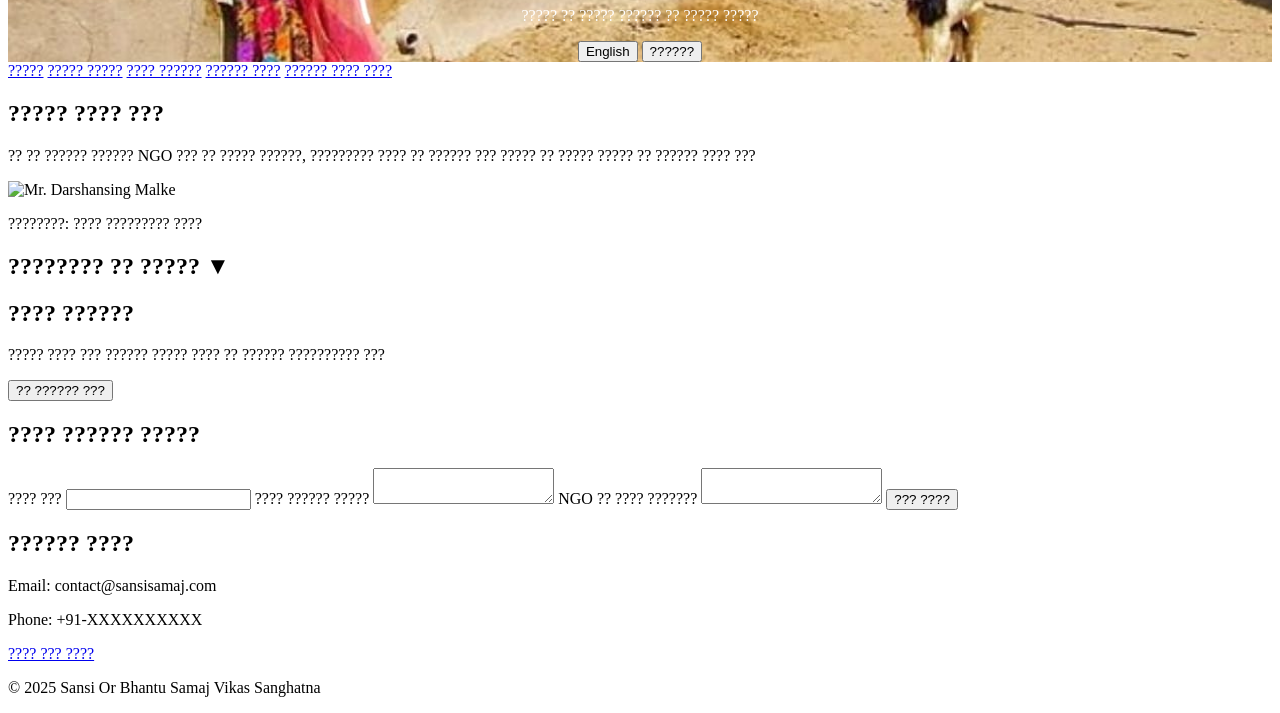
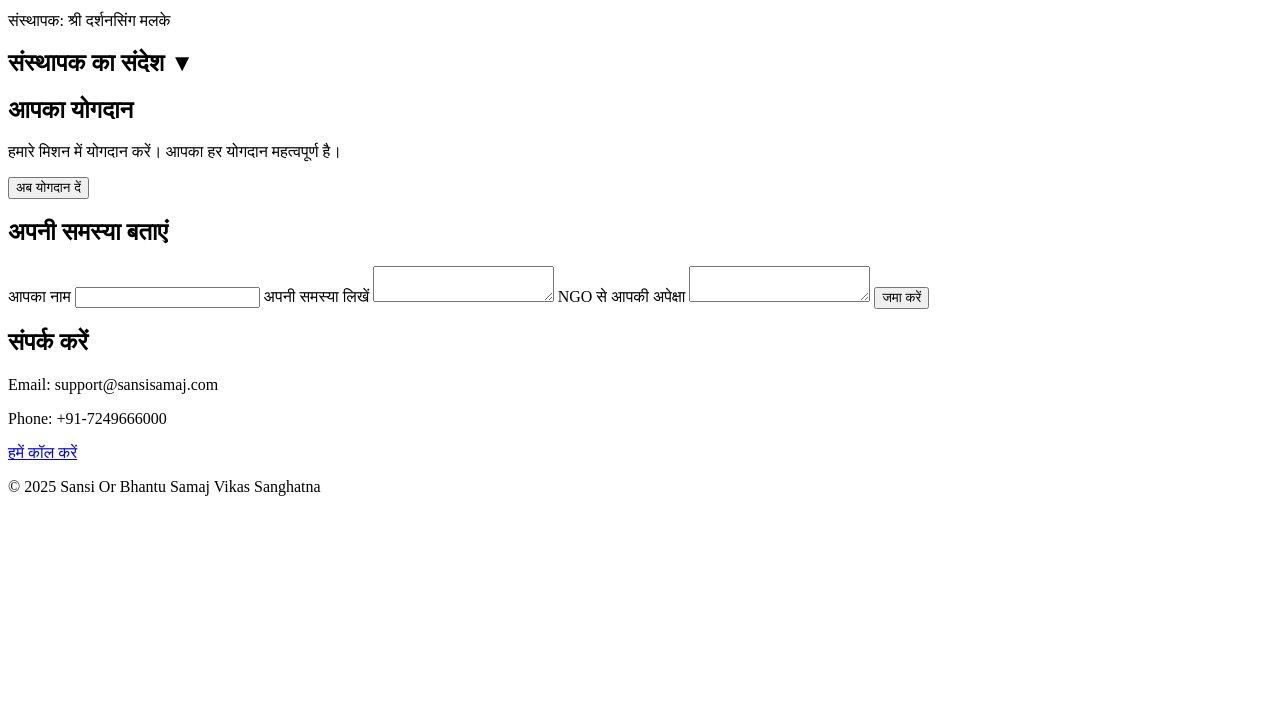
Before and after one commit to Rish0719/sansi-samaj, a plain HTML site: page index.html in a window 1280 px wide. Shown: the part 642-1355 px from the top of the page. After the commit the page ends 1154 px from the top, so only its background shows below. Drawn offline with Linux system fonts and the light colour scheme.

Commit message:
Update index.html

```diff
--- a/index.html
+++ b/index.html
@@ -17,92 +17,90 @@
 </head>
 <body>
   <header>
-    <img src="logo.jpeg" alt="Sansi Bhantu Logo" class="logo" />
-    <h1 data-en="Sansi Bhantu Samaj Vikas Sanstha" data-hi="????? ????? ???? ????? ??????">Sansi Bhantu Samaj Vikas Sanstha</h1>
-    <p class="tagline" data-en="Empowering the Community" data-hi="????? ?? ????? ?????? ?? ????? ?????">Empowering the Community</p>
+    <img src="logo.png" alt="Sansi Bhāntu Logo" class="logo" />
+    <h1 data-en="Sansi Or Bhāntu Samaj Vikas Sanghatna" data-hi="सांसी और भाँतु समाज विकास संघटना">Sansi Or Bhāntu Samaj Vikas Sanghatna</h1>
+    <p class="tagline" data-en="Empowering the Community" data-hi="सांसी और भाँतु समुदाय को सशक्त बनाना">Empowering the Community</p>
     <div class="lang-toggle">
       <button onclick="setLanguage('en')">English</button>
-      <button onclick="setLanguage('hi')">??????</button>
+      <button onclick="setLanguage('hi')">हिन्दी</button>
     </div>
   </header>
 
   <nav>
-    <a href="#about" data-en="About" data-hi="?????">About</a>
-    <a href="work.html" data-en="Our Work" data-hi="????? ?????">Our Work</a>
-    <a href="#donate" data-en="Your Contribution" data-hi="???? ??????">Your Contribution</a>
-    <a href="#contact" data-en="Contact" data-hi="?????? ????">Contact</a>
-    <a href="#form" data-en="Raise a Concern" data-hi="?????? ???? ????">Raise a Concern</a>
+    <a href="#about" data-en="About" data-hi="परिचय">About</a>
+    <a href="work.html" data-en="Our Work" data-hi="हमारा कार्य">Our Work</a>
+    <a href="#donate" data-en="Your Contribution" data-hi="आपका योगदान">Your Contribution</a>
+    <a href="#contact" data-en="Contact" data-hi="संपर्क करें">Contact</a>
+    <a href="#form" data-en="Raise a Concern" data-hi="समस्या दर्ज करें">Raise a Concern</a>
   </nav>
 
   <section id="about">
-    <h2 data-en="About Us" data-hi="????? ???? ???">About Us</h2>
-    <p data-en="We are a community-driven NGO supporting the Sansi and Bhantu people in areas like marriage aid, healthcare, and welfare."
-       data-hi="?? ?? ?????? ?????? NGO ??? ?? ????? ??????, ????????? ???? ?? ?????? ??? ????? ?? ????? ????? ?? ?????? ???? ???">
-      We are a community-driven NGO supporting the Sansi and Bhantu people in areas like marriage aid, healthcare, and welfare.
+    <h2 data-en="About Us" data-hi="हमारे बारे में">About Us</h2>
+    <p data-en="We are a community-driven NGO supporting the Sansi and Bhāntu people in areas like marriage aid, healthcare, and welfare."
+       data-hi="हम एक समुदाय आधारित NGO हैं जो विवाह सहायता, स्वास्थ्य सेवा और कल्याण में सांसी और भाँतु लोगों का समर्थन करता है।">
+      We are a community-driven NGO supporting the Sansi and Bhāntu people in areas like marriage aid, healthcare, and welfare.
     </p>
     <div class="founder-box">
-      <img src="founder.jpeg" alt="Mr. Darshansing Malke" class="founder-img" />
-      <p data-en="Founder: Mr. Darshansing Malke" data-hi="????????: ???? ????????? ????">Founder: Mr. Darshansing Malke</p>
+      <img src="founder.jpg" alt="Mr. Darshansing Malke" class="founder-img" />
+      <p data-en="Founder: Mr. Darshansing Malke" data-hi="संस्थापक: श्री दर्शनसिंग मलके">Founder: Mr. Darshansing Malke</p>
     </div>
   </section>
 
-  <section id="founder-message">
+ <section id="founder-message">
   <h2 onclick="toggleMessage()" style="cursor: pointer;">
-    <span data-en="Message from the Founder" data-hi="???????? ?? ?????">Message from the Founder</span>
+    <span data-en="Message from the Founder" data-hi="संस्थापक का संदेश">Message from the Founder</span>
     <span id="arrow">&#9660;</span>
   </h2>
 
   <div id="message-box" style="display: none;">
     <div id="founder-text"
-         data-en='<p>Dear members of the Sansi and Bhantu community, including youth, elders, and women,</p>
+         data-en='<p>Dear members of the Sansi and Bhāntu community, including youth, elders, and women,</p>
          <p>Through this NGO, we have traveled across various Indian states to understand the condition of our people. Today, it is time for our community to unite.</p>
-         <p>After joining this NGO, you can register as a member and contribute starting from ?101 or more as you wish. Share the issues affecting you and your village so we can bring them to the attention of officials and work quickly toward solutions.</p>
+         <p>After joining this NGO, you can register as a member and contribute starting from ₹101 or more as you wish. Share the issues affecting you and your village so we can bring them to the attention of officials and work quickly toward solutions.</p>
          <p>Across India, our community lives in different states, but now is the time to show our collective strength so that state and central governments truly hear us. It is essential to join this NGO in large numbers.</p>
          <p>We have built a beautiful community wedding hall in Dondaicha, Maharashtra, where our people can host weddings free of charge. We plan to build more such halls, hospitals, scholarships for students, and essential services. Your support and participation are key.</p>
-         <p>This website helps us unite. We humbly invite you to become a part of this NGO, be a member of the Bhantu Samaj, and support the cause.</p>
-         <p><strong>Jai Hind, Jai Bharat, Jai Bhantu Samaj</strong></p>'
+         <p>This website helps us unite. We humbly invite you to become a part of this NGO, be a member of the Bhāntu Samaj, and support the cause.</p>
+         <p><strong>Jai Hind, Jai Bharat, Jai Bhāntu Samaj</strong></p>'
 
-         data-hi='<p>????? ????? ????? ???? ?? ??? ????-????, ???, ????? ??? ???????,</p>
-         <p>?? ??? ?? ?????? ?? ?? ????? ????? ???? ?? ?? NGO ?? ?????? ?? ???? ??? ?? ??????? ??????? ??? ???? ???? ?? ???????????? ?? ???? ??? ?? ???? ?? ????? ???? ?? ???????? ???</p>
-         <p>?? NGO ?? ?????? ?? ??? ?? ???? ??????? ??? ?? ???? ????? ?????? 101 ????? ?? ???? ????? ?? ??????? ??? ?? ??? (??????) ???? ?????, ?? ???? ???? ???? ?? ???? ???? ?? ?? ?? ???????? ???, ?? ?? ?? NGO ?? ????? ???? ?? NGO ?? ?????? ?? ??????? ??????? ?? ?????????? ?? ???? ???????? ?????? ???? ?? ?????? ???? ??????? ?? ????? ?? ?????</p>
-         <p>???? ??? ??? ????? ???? ??????? ??????? ??? ????-???? ???? ?? ???? ?????? ?? ??? ??? ????? ?? ?? ??? ? ??? ?? ?? ???? ????? ???? ???? ???? ?????? ????, ???? ????? ??? ?????? ????? ?? ????? ???????? ??????? ??? ?? ????? ????? ???? ??? ???? ?? ???? ?????? ??? ?? NGO ?? ?????? ?????? ?????? ???</p>
-         <p>???? ?????????? ?? ??????? ??? ?? ???? ???? ???????? ?????? ??, ???? ????? ???? ?? ??? ???? ??? ????? ??? ????? ???? ??? ????? ??????? ?? ???? ???? ??? ?????? ?? ??? ?? ???? ?? ???? ????????, ??????????, ?????? ?? ??? ??????????? (?????????) ?? ???? ?????? ???????? ?????? ????? ???? ????? ???? ????? ???? ?? ??? ??????? ?????? ??? ?? ???? ????? ?? ???????? ?? ?????? ????</p>
-         <p>?? ??????? ?? ?????? ?? ?? ????? ?? ???? ???? ?? ??? ?? ?????? ?????? ?? ?? ?? ??????? ?? ????? ?? NGO ?? ??????, ????? ???? ?? ????? ???? ?? ???? ????? ?????? ?????</p>
-         <p><strong>?? ????, ?? ????, ?? ????? ????</strong></p>'>
+         data-hi='<p>प्रिय सांसी भाँतु समाज के सभी छोटे-बड़े, बाल, गोपाल एवं महिलाएं,</p>
+         <p>आप सभी से निवेदन है कि सांसी भाँतु समाज के इस NGO के माध्यम से हमने देश के विभिन्न राज्यों में जाकर समाज की परिस्थितियों को समझा है। आज समाज को एकजुट होने की आवश्यकता है।</p>
+         <p>इस NGO से जुड़ने के बाद आप अपनी सदस्यता लें और अपनी इच्छा अनुसार 101 रुपये से लेकर जितना भी सामाजिक तौर पर दान (डोनेशन) देना चाहें, दे सकते हैं। आपकी और आपके गाँव की जो भी समस्याएं हैं, वे आप इस NGO को बताएं ताकि हम NGO के माध्यम से संबंधित क्षेत्र के अधिकारियों तक आपकी समस्याएं पहुँचा सकें और समाधान हेतु तत्परता से कार्य कर सकें।</p>
+         <p>भारत देश में हमारा समाज विभिन्न राज्यों में अपने-अपने स्तर पर जीवन व्यतीत कर रहा है। लेकिन आज वह समय आ गया है जब हमें एकजुट होकर अपनी ताकत दिखानी होगी, ताकि राज्य एवं केंद्र सरकार तक हमारी समस्याएं प्रभावी रूप से पहुँच सकें। इसके लिए अधिक से अधिक संख्या में इस NGO से जुड़ना अत्यंत आवश्यक है।</p>
+         <p>हमने महाराष्ट्र के दोंडाचा में एक भव्य मंगल कार्यालय बनवाया है, जहाँ हमारे समाज के लोग बिना कोई शुल्क दिए विवाह जैसे शुभ कार्य सम्पन्न कर सकते हैं। इसी प्रकार हम आगे भी समाज को मंगल कार्यालय, चिकित्सालय, बच्चों के लिए छात्रवृत्ति (स्कॉलरशिप) और अन्य ज़रूरी सुविधाएं उपलब्ध कराने हेतु कार्य करना चाहते हैं। इन सभी सामाजिक सेवाओं में हम आपके सहयोग और भागीदारी के इच्छुक हैं।</p>
+         <p>इस वेबसाइट के माध्यम से हम एकजुट हो सकते हैं। आप सभी से विनम्र निवेदन है कि इस वेबसाइट के ज़रिए इस NGO से जुड़ें, भाँतु समाज के सदस्य बनें और अपना सहयोग प्रदान करें।</p>
+         <p><strong>जय हिंद, जय भारत, जय भाँतु समाज</strong></p>'>
     </div>
   </div>
-</section>
-
-  <section id="donate">
-    <h2 data-en="Your Contribution" data-hi="???? ??????">Your Contribution</h2>
+<section id="donate">
+    <h2 data-en="Your Contribution" data-hi="आपका योगदान">Your Contribution</h2>
     <p data-en="Support us in our mission. Every contribution makes a difference."
-       data-hi="????? ???? ??? ?????? ????? ???? ?? ?????? ?????????? ???">
+       data-hi="हमारे मिशन में योगदान करें। आपका हर योगदान महत्वपूर्ण है।">
       Support us in our mission. Every contribution makes a difference.
     </p>
-    <button class="donate-btn" data-en="Contribute Now" data-hi="?? ?????? ???">Contribute Now</button>
+    <button class="donate-btn" data-en="Contribute Now" data-hi="अब योगदान दें">Contribute Now</button>
   </section>
 
-  <section id="form">
-    <h2 data-en="Raise a Concern" data-hi="???? ?????? ?????">Raise a Concern</h2>
+<section id="form">
+    <h2 data-en="Raise a Concern" data-hi="अपनी समस्या बताएं">Raise a Concern</h2>
     <form>
-      <label data-en="Your Name" data-hi="???? ???">Your Name</label>
+      <label data-en="Your Name" data-hi="आपका नाम">Your Name</label>
       <input type="text" name="name" required />
 
-      <label data-en="Write Your Problem" data-hi="???? ?????? ?????">Write Your Problem</label>
+      <label data-en="Write Your Problem" data-hi="अपनी समस्या लिखें">Write Your Problem</label>
       <textarea name="problem" required></textarea>
 
-      <label data-en="Your Expectation from NGO" data-hi="NGO ?? ???? ???????">Your Expectation from NGO</label>
+      <label data-en="Your Expectation from NGO" data-hi="NGO से आपकी अपेक्षा">Your Expectation from NGO</label>
       <textarea name="expectation" required></textarea>
 
-      <button type="submit" data-en="Submit" data-hi="??? ????">Submit</button>
+      <button type="submit" data-en="Submit" data-hi="जमा करें">Submit</button>
     </form>
   </section>
 
-  <section id="contact">
-    <h2 data-en="Contact Us" data-hi="?????? ????">Contact Us</h2>
-    <p>Email: contact@sansisamaj.com</p>
-    <p>Phone: +91-XXXXXXXXXX</p>
-    <a href="tel:+91XXXXXXXXXX" class="call-button" data-en="Call Us" data-hi="???? ??? ????">Call Us</a>
+   <section id="contact">
+    <h2 data-en="Contact Us" data-hi="संपर्क करें">Contact Us</h2>
+    <p>Email: support@sansisamaj.com</p>
+    <p>Phone: +91-7249666000</p>
+    <a href="tel:+917249666000" class="call-button" data-en="Call Us" data-hi="हमें कॉल करें">Call Us</a>
   </section>
 
   <footer>
```
